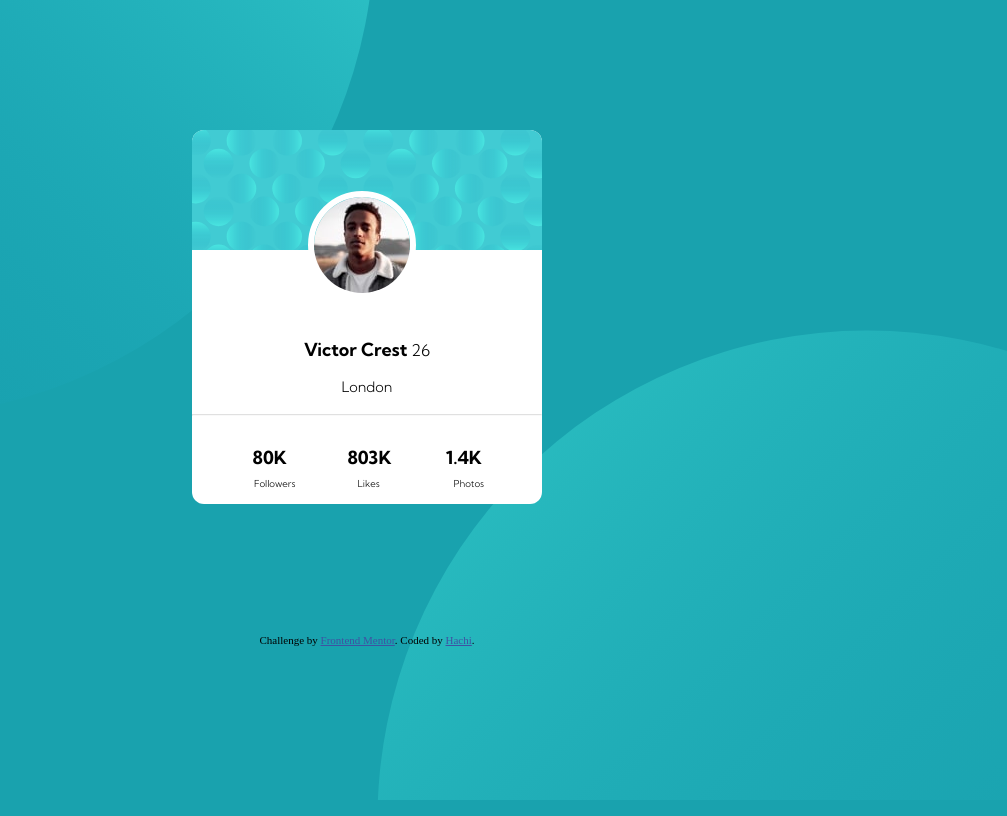
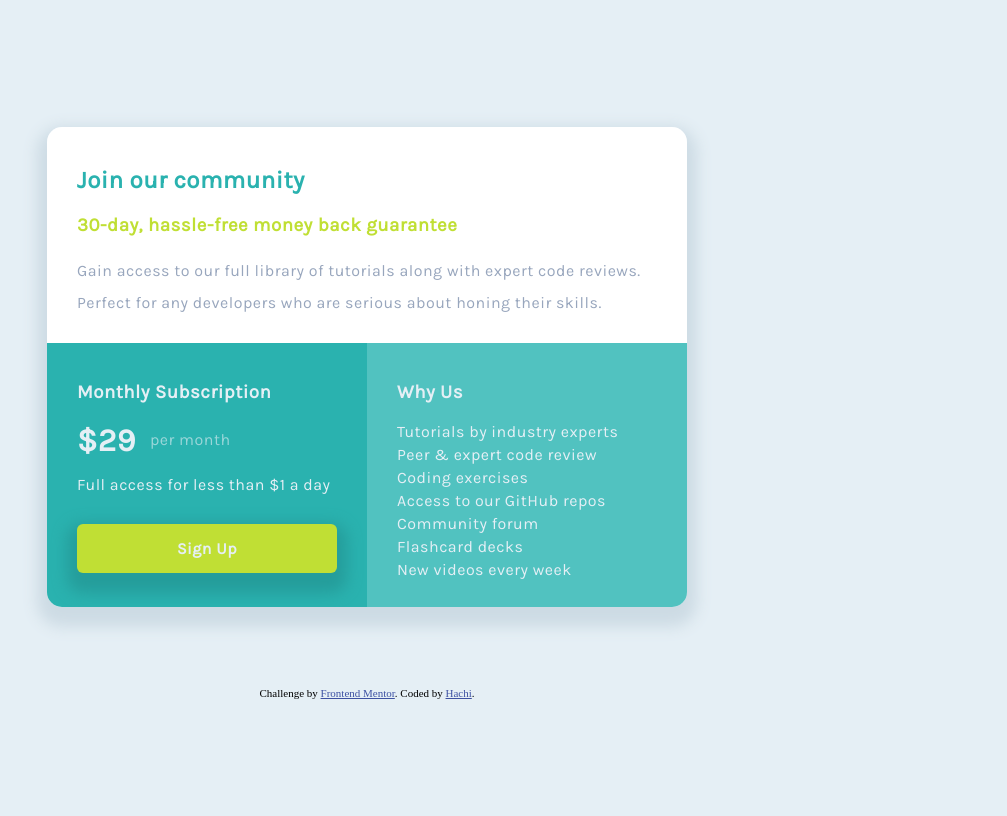
Before and after one commit to hachi-ops/front_end_mentor_challenges, a plain HTML site: page index.html in a window 1280 px wide. Shown: the whole page, without its empty margins (273-1280 px from the left). Drawn offline with Linux system fonts and the light colour scheme.

Commit message:
Add files via upload

```diff
--- a/index.html
+++ b/index.html
@@ -3,102 +3,172 @@
 <head>
   <meta charset="UTF-8">
   <meta name="viewport" content="width=device-width, initial-scale=1.0"> <!-- displays site properly based on user's device -->
+
   <link rel="icon" type="image/png" sizes="32x32" href="./images/favicon-32x32.png">
-  <title>Frontend Mentor | Profile card component</title>
-  <link rel="preconnect" href="https://fonts.gstatic.com">
-<link href="https://fonts.googleapis.com/css2?family=Kumbh+Sans:wght@700&display=swap" rel="stylesheet">
-<link rel="preconnect" href="https://fonts.gstatic.com">
-<link href="https://fonts.googleapis.com/css2?family=Kumbh+Sans:wght@300;700&display=swap" rel="stylesheet">
+
+  <title>Frontend Mentor | Single Price Grid Component</title>
 
   <style>
-
+  @import url('https://fonts.googleapis.com/css2?family=Karla&display=swap');
 *{
-    margin:0;
-    padding:0;
   box-sizing: border-box;
 }
-  html{
-    height: 100vh;
+body{
+  min-height: 100vh;
+  display:flex;
+  flex-direction: column;
+  align-items: center;
+  justify-content: center;
+  background-color: hsl(204, 43%, 93%);
   }
-  body{
-    background-color: hsl(185, 75%, 39%);
-    background-image: url(images/bg-pattern-top.svg), url(images/bg-pattern-bottom.svg);
-    background-position:  top -560px left -330px, left 650px top 330px;
-    background-repeat: no-repeat;
+    .container{
+      width: 640px;
+      margin: auto;
+      color: hsl(204, 43%, 93%);
+      font-weight: lighter;
+      letter-spacing: 0.03em;
+      font-family: Karla, sans-serif;
+      border-radius: 15px;
+      overflow: hidden;
+      box-shadow: 0 10px 15px 10px hsl(204, 30%, 85%);
     }
-  .card{
-    width: 350px;
-    height: 374px;
-    background-color: white;
-    font-family: "Kumbh Sans", sans-serif;
-    margin: 130px auto;
-    border-radius: 12px;
-    overflow: hidden;
+    .left, .right{
+        width: 50%;
+        padding: 20px 30px 0 30px;
         }
     .top{
-    width:inherit;
-    height: 120px;
-    background: url(images/bg-pattern-card.svg);
+        background-color: #fff;
+        padding: 20px 30px 0 30px;
         }
-  img{
-    border: 6px solid white;
-    border-radius: 50%;
-    margin-left: 33%;
-    margin-top: -17%;
-    margin-bottom: 10%;
+    .top h2{
+        color: hsl(179, 62%, 43%);
+    }
+    .bottom{
+        display: flex;
+        flex-direction: row;
+    }
+    .left{
+        background-color: hsl(179, 62%, 43%);
+    }
+    .right{
+        background-color: hsl(179, 48%, 54%);
+    }
+    .price{
+        display: inline;
+        margin-top: 20px;
+    }
+    .per_month{
+      display: inline;
+      margin-left: 10px;
+      opacity: 0.6;
+      vertical-align: 30%;
+    }
+    h1, h2, h3{
+      font-weight: 700;
+    }
+    .top h3{
+      color: hsl(71, 73%, 54%);
+    }
+    .top p{
+      color: hsl(218, 22%, 67%);
+      line-height: 2em;
+    }
+    button{
+      background-color: hsl(71, 73%, 54%);
+      padding: 15px 30px;
+      display:block;
+      margin: 30px auto;
+      color: hsl(204, 43%, 93%);
+      border-style: none;
+      border-radius: 6px;
+      font-size: 1em;
+      font-weight: 600;
+      font-family: inherit;
+      letter-spacing: inherit;
+      width: 100%;
+      box-shadow: 0 10px 15px 10px hsl(179, 62%, 38%);
+    }
+    button:hover{
+      color: hsl(179, 62%, 43%);
+      background-color: hsl(204, 43%, 93%);
+    }
+    ul li{
+      list-style: none;
+      padding-bottom: 4px;
+      margin-left: -40px;
+    }
+    @media only screen and (max-width: 680px){
+      .container{
+          margin: 10% auto;
+          display: flex;
+          flex-direction: column;
+          width: 80%;
+          }
+            .bottom{
+                display: inline-flex;
+                flex-direction: column;
+              }
+            .left, .right{
+                width: 100%;
+              }
               }
 
-  h1, h2{
-    text-align: center;
-    font-size: 18px;
-    margin-bottom: 5%;
+  @media only screen and (min-width: 680px){
+    .container{
+      width: 640px;
+      height: 480px;
+      margin: 20px auto;
     }
-  #age, h2{
-    font-weight: 300;
-    font-size: 0.9em;
-
+    .top{
+      height: 45%;
     }
-  table{
-    font-size: 18px;
-    margin-top: 8%;
+    .bottom{
+      height: 55%;
     }
-  table tr th{
-    padding-left: 50px;
-    padding-bottom: 7px;
   }
-  table tr td{
-    padding-left: 60px;
-    font-size: 0.6rem;
-  }
-  h1, table tr th{
-    font-weight: bold;
-  }
-  hr{
-    opacity: 0.3;
-  }
-    .attribution { font-size: 11px; text-align: center; }
+    .attribution { font-size: 11px; text-align: center; margin-top: 60px; }
     .attribution a { color: hsl(228, 45%, 44%); }
 
   </style>
 </head>
+<body>
+  <div class="container">
+  <div class="top">
+    <h2>Join our community</h2>
+    <h3>30-day, hassle-free money back guarantee</h3>
+    <p>
+      Gain access to our full library of tutorials along with expert code
+      reviews. <br>Perfect for any developers who are serious about honing their skills.
+    </p>
+  </div>
+  <div class="bottom">
 
-<body>
-  <div class="card">
-    <div class="top"></div>
-    <img src="images/image-victor.jpg">
-  <h1>Victor Crest <span id="age">26</span></h1>
-  <h2>London</h2>
-  <hr>
-<div>
-  <table>
-    <tr><th>80K</th><th>803K</th><th>1.4K</th></tr>
-    <tr><td>Followers</td><td>Likes</td><td>Photos</td></tr>
-  </table>
+    <div class="left">
+      <h3>Monthly Subscription</h3>
+      <h1 class="price">&dollar;29</h1>
+      <p class="per_month">per month</p>
+      <p class="29">Full access for less than &dollar;1 a day</p>
+      <button>Sign Up</button>
+    </div>
+
+    <div class="right">
+      <h3>Why Us</h3>
+      <ul>
+        <li>Tutorials by industry experts</li>
+        <li>Peer &amp; expert code review</li>
+        <li>Coding exercises</li>
+        <li>Access to our GitHub repos</li>
+        <li>Community forum</li>
+        <li>Flashcard decks</li>
+        <li>New videos every week</li>
+      </ul>
     </div>
   </div>
-  <div class="attribution">
+  </div>
+  <footer>
+  <p class="attribution">
     Challenge by <a href="https://www.frontendmentor.io?ref=challenge" target="_blank">Frontend Mentor</a>.
     Coded by <a href="#">Hachi</a>.
-  </div>
+  </footer>
 </body>
 </html>
```
Lines whose indentation alone changed are shown as unchanged.
